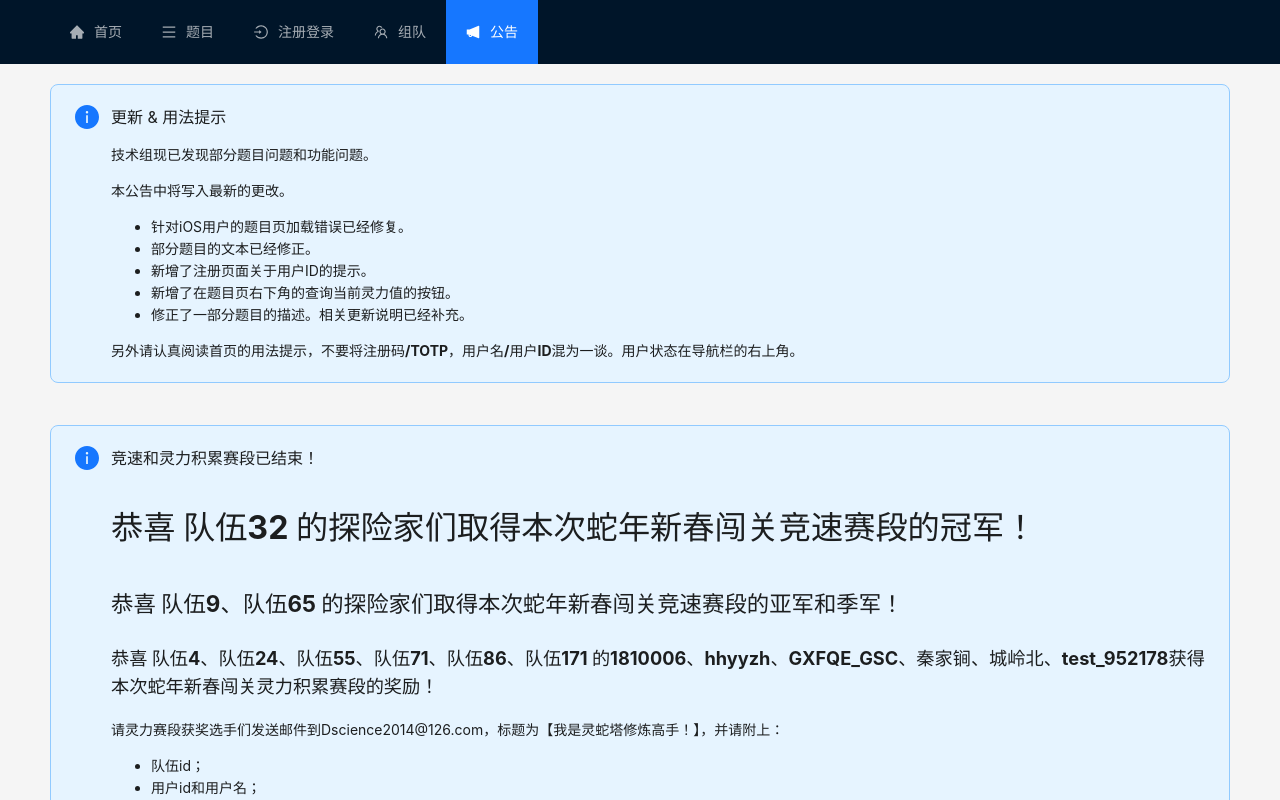
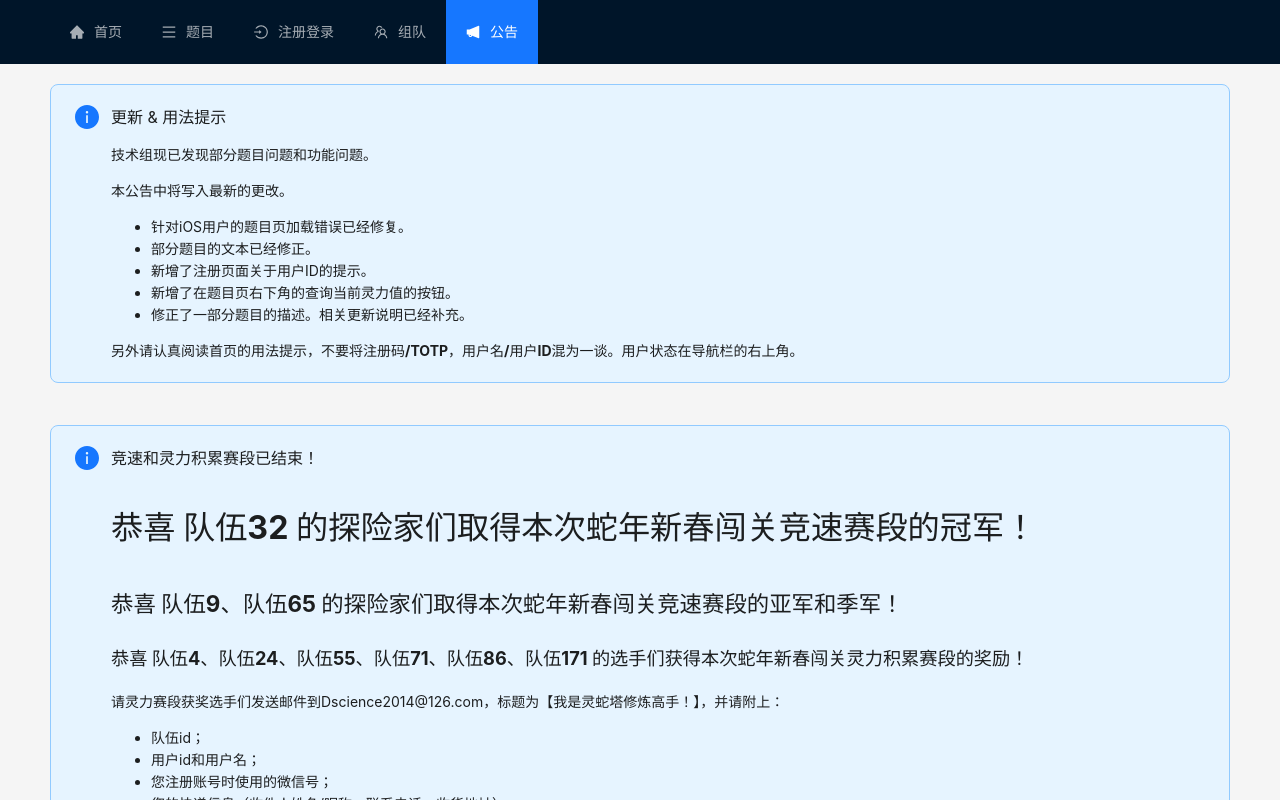
Before and after one commit to yuanyang2025/yuanyang25-front, a React (Vite) app: page /noticeboard in a window 1280 px wide. Built offline with nearby package versions, Linux system fonts and the light colour scheme; no server answers.

Commit message:
fix: 首页公告

```diff
--- a/src/pages/noticeboard.tsx
+++ b/src/pages/noticeboard.tsx
@@ -38,7 +38,7 @@ export const NoticeBoard = () => {
             </p>
             <p style={{ fontSize: "130%", fontWeight: "bold" }}>
               恭喜 队伍4、队伍24、队伍55、队伍71、队伍86、队伍171
-              的1810006、hhyyzh、GXFQE_GSC、秦家锏、城岭北、test_952178获得本次蛇年新春闯关灵力积累赛段的奖励！
+              的选手们获得本次蛇年新春闯关灵力积累赛段的奖励！
             </p>
             <p>
               请灵力赛段获奖选手们发送邮件到Dscience2014@126.com，标题为【我是灵蛇塔修炼高手！】，并请附上：
@@ -48,6 +48,7 @@ export const NoticeBoard = () => {
               <li> 用户id和用户名；</li>
               <li> 您注册账号时使用的微信号；</li>
               <li> 您的快递信息（收件人姓名/昵称、联系电话、收货地址）。</li>
+              <li> 包含您用户id、队伍id、当前灵力值的截图。</li>
             </ul>
           </div>
         }
```
